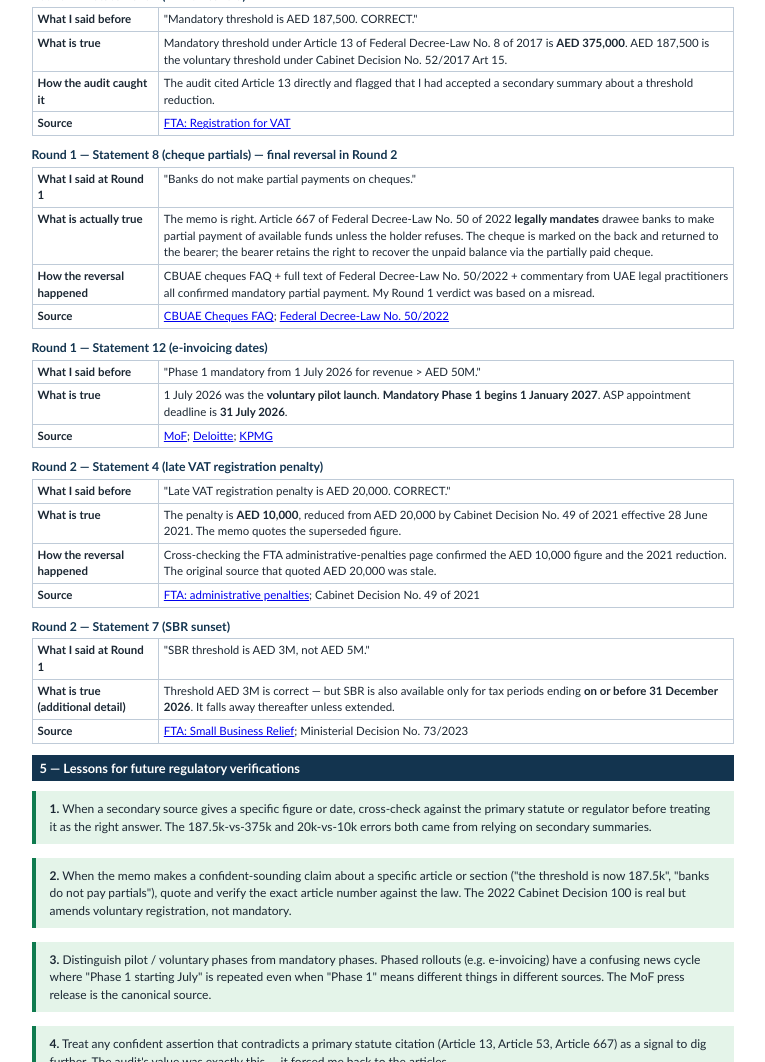
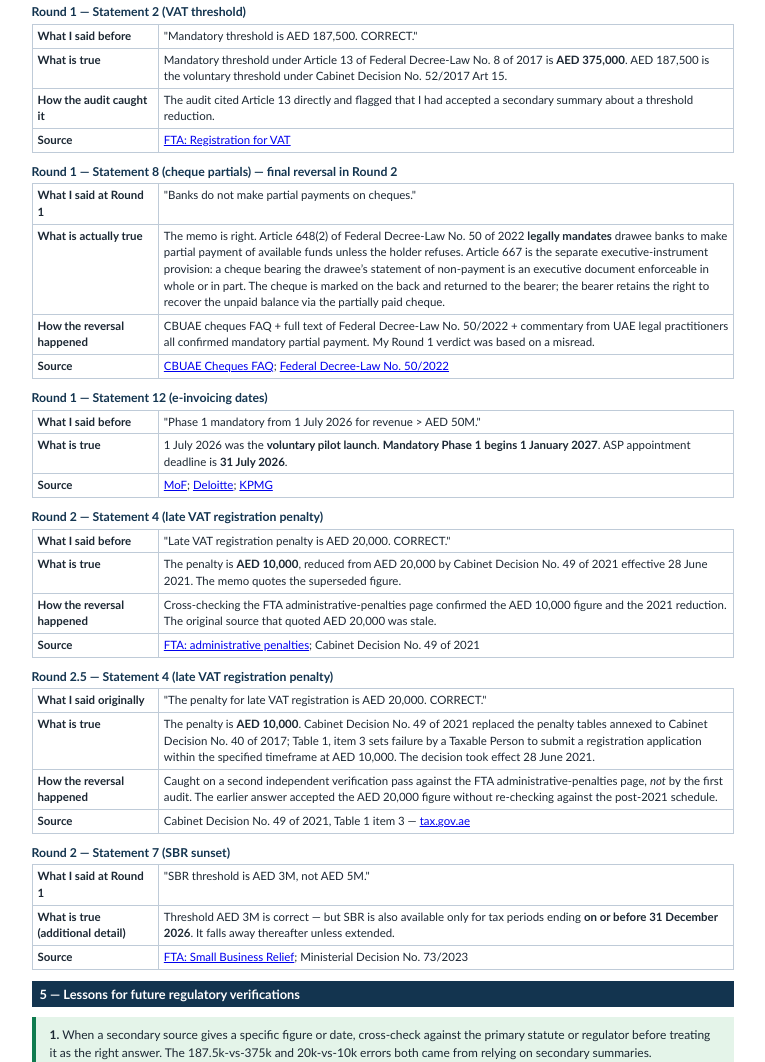
Before and after one commit to Rams-Lab-01/reconciliation-findings-2026, a plain HTML site: page task-6-audit-response.html in a window 1280 px wide. Shown: the part 1122-2184 px from the top of the page, without its empty margins (257-1022 px from the left). Drawn offline with Linux system fonts and the light colour scheme.

Commit message:
C10-C13 corrections

```diff
--- a/task-6-audit-response.html
+++ b/task-6-audit-response.html
@@ -99,7 +99,7 @@ td { border: 0.5pt solid #bfcbd8; padding: 3px 5px; vertical-align: top; font-si
 <h1>Task 6 &mdash; Audit response &amp; corrections diff (final)</h1>
 <div class="sub">Response to the adversarial forensic accuracy audit. Documents the changes between the original Task 6 answer and the revised answer. Two rounds of corrections are recorded below: Round 1 (the audit's three findings) and Round 2 (two further reversals after re-checking primary sources).</div>
 
-<div class="alert"><strong>Final verdict count.</strong> Of the 12 statements, <strong>4 are CORRECT</strong> (1, 5, 8, 10, 11 &mdash; note 5 and 10 are also CORRECT-but-incomplete), <strong>8 are WRONG</strong> (2, 3, 4, 6, 7, 9, 12), and <strong>2 are correct but incomplete for DMCC</strong> (5, 10). Tasks 1&ndash;5 are unchanged. The single most costly wrong statement remains #6 (CT return deadline).</div>
+<div class="alert"><strong>Final verdict count.</strong> Of the 12 statements, <strong>2 are CORRECT</strong> (1, 11), <strong>8 are WRONG</strong> (2, 3, 4, 6, 7, 9, 12), and <strong>3 are correct but incomplete for DMCC</strong> (5, 9, 10). Tasks 1&ndash;5 are unchanged. The single most costly wrong statement remains #6 (CT return deadline).</div>
 
 <h2>1 &mdash; Round 1 (the audit's three findings)</h2>
 
@@ -109,7 +109,7 @@ td { border: 0.5pt solid #bfcbd8; padding: 3px 5px; vertical-align: top; font-si
 </thead>
 <tbody>
 <tr class="was"><td class="ctr">2</td><td class="ctr"><span class="tag-was">CORRECT</span></td><td class="ctr"><span class="tag-now">WRONG</span></td><td><strong>Reversed.</strong> Original accepted AED 187,500 as the mandatory threshold. Mandatory threshold under Article 13 of Federal Decree-Law No. 8 of 2017 remains AED 375,000; AED 187,500 is the voluntary threshold.</td></tr>
-<tr class="was"><td class="ctr">8</td><td class="ctr"><span class="tag-was">WRONG (banks don't pay partials)</span></td><td class="ctr"><span class="tag-now">WRONG (see Round 2 reversal below)</span></td><td>Verdict stayed WRONG for one cycle but the second clause was wrong: UAE law does mandate partial payment per Article 667 of Federal Decree-Law No. 50 of 2022. See Round 2 below.</td></tr>
+<tr class="was"><td class="ctr">8</td><td class="ctr"><span class="tag-was">WRONG (banks don't pay partials)</span></td><td class="ctr"><span class="tag-now">WRONG (see Round 2 reversal below)</span></td><td>Verdict stayed WRONG for one cycle but the second clause was wrong: UAE law does mandate partial payment per Article 648(2) of Federal Decree-Law No. 50 of 2022 (Article 667 is the executive-instrument provision). See Round 2 below.</td></tr>
 <tr class="was"><td class="ctr">12</td><td class="ctr"><span class="tag-was">WRONG</span></td><td class="ctr"><span class="tag-now">WRONG (corrected dates)</span></td><td>1 July 2026 was voluntary pilot; mandatory Phase 1 begins <strong>1 January 2027</strong>; ASP appointment deadline <strong>31 July 2026</strong>.</td></tr>
 </tbody>
 </table>
@@ -122,7 +122,7 @@ td { border: 0.5pt solid #bfcbd8; padding: 3px 5px; vertical-align: top; font-si
 </thead>
 <tbody>
 <tr class="was"><td class="ctr">4</td><td class="ctr"><span class="tag-was">CORRECT (AED 20,000)</span></td><td class="ctr"><span class="tag-now">WRONG (AED 10,000)</span></td><td>The penalty was reduced from AED 20,000 to <strong>AED 10,000</strong> by Cabinet Decision No. 49 of 2021, effective 28 June 2021. The memo quotes the superseded figure.</td></tr>
-<tr class="was"><td class="ctr">8</td><td class="ctr"><span class="tag-was">WRONG (banks don't pay partials)</span></td><td class="ctr"><span class="tag-now">CORRECT</span></td><td>The memo is right. Since 2 January 2022 a cheque returned for insufficient funds is civil, and Article 667 of Federal Decree-Law No. 50 of 2022 <strong>legally mandates</strong> drawee banks to make partial payment of available funds unless the holder refuses. The earlier WRONG verdict came from a misread of "no partials" &mdash; the law is the opposite.</td></tr>
+<tr class="was"><td class="ctr">8</td><td class="ctr"><span class="tag-was">WRONG (banks don't pay partials)</span></td><td class="ctr"><span class="tag-now">CORRECT</span></td><td>The memo is right. Since 2 January 2022 a cheque returned for insufficient funds is civil, and Article 648(2) of Federal Decree-Law No. 50 of 2022 <strong>legally mandates</strong> drawee banks to make partial payment of available funds unless the holder refuses (Article 667 is the executive-instrument provision). The earlier WRONG verdict came from a misread of "no partials" &mdash; the law is the opposite.</td></tr>
 </tbody>
 </table>
 
@@ -160,7 +160,7 @@ td { border: 0.5pt solid #bfcbd8; padding: 3px 5px; vertical-align: top; font-si
 <table>
 <tbody>
 <tr><td style="width:18%;"><strong>What I said at Round 1</strong></td><td>"Banks do not make partial payments on cheques."</td></tr>
-<tr><td><strong>What is actually true</strong></td><td>The memo is right. Article 667 of Federal Decree-Law No. 50 of 2022 <strong>legally mandates</strong> drawee banks to make partial payment of available funds unless the holder refuses. The cheque is marked on the back and returned to the bearer; the bearer retains the right to recover the unpaid balance via the partially paid cheque.</td></tr>
+<tr><td><strong>What is actually true</strong></td><td>The memo is right. Article 648(2) of Federal Decree-Law No. 50 of 2022 <strong>legally mandates</strong> drawee banks to make partial payment of available funds unless the holder refuses. Article 667 is the separate executive-instrument provision: a cheque bearing the drawee&rsquo;s statement of non-payment is an executive document enforceable in whole or in part. The cheque is marked on the back and returned to the bearer; the bearer retains the right to recover the unpaid balance via the partially paid cheque.</td></tr>
 <tr><td><strong>How the reversal happened</strong></td><td>CBUAE cheques FAQ + full text of Federal Decree-Law No. 50/2022 + commentary from UAE legal practitioners all confirmed mandatory partial payment. My Round 1 verdict was based on a misread.</td></tr>
 <tr><td><strong>Source</strong></td><td><a href="https://www.centralbank.ae/media/nknfbci1/cheques-faq-commercial-transaction-law-en.pdf">CBUAE Cheques FAQ</a>; <a href="https://assets.u.ae/api/public/content/79793d384f884bccb59171817ba1e9d4?v=a51ac7b6">Federal Decree-Law No. 50/2022</a></td></tr>
 </tbody>
@@ -182,6 +182,16 @@ td { border: 0.5pt solid #bfcbd8; padding: 3px 5px; vertical-align: top; font-si
 <tr><td><strong>What is true</strong></td><td>The penalty is <strong>AED 10,000</strong>, reduced from AED 20,000 by Cabinet Decision No. 49 of 2021 effective 28 June 2021. The memo quotes the superseded figure.</td></tr>
 <tr><td><strong>How the reversal happened</strong></td><td>Cross-checking the FTA administrative-penalties page confirmed the AED 10,000 figure and the 2021 reduction. The original source that quoted AED 20,000 was stale.</td></tr>
 <tr><td><strong>Source</strong></td><td><a href="https://www.tax.gov.ae">FTA: administrative penalties</a>; Cabinet Decision No. 49 of 2021</td></tr>
+</tbody>
+</table>
+
+<h3>Round 2.5 &mdash; Statement 4 (late VAT registration penalty)</h3>
+<table>
+<tbody>
+<tr><td style="width:18%;"><strong>What I said originally</strong></td><td>"The penalty for late VAT registration is AED 20,000. CORRECT."</td></tr>
+<tr><td><strong>What is true</strong></td><td>The penalty is <strong>AED 10,000</strong>. Cabinet Decision No. 49 of 2021 replaced the penalty tables annexed to Cabinet Decision No. 40 of 2017; Table 1, item 3 sets failure by a Taxable Person to submit a registration application within the specified timeframe at AED 10,000. The decision took effect 28 June 2021.</td></tr>
+<tr><td><strong>How the reversal happened</strong></td><td>Caught on a second independent verification pass against the FTA administrative-penalties page, <em>not</em> by the first audit. The earlier answer accepted the AED 20,000 figure without re-checking against the post-2021 schedule.</td></tr>
+<tr><td><strong>Source</strong></td><td>Cabinet Decision No. 49 of 2021, Table 1 item 3 &mdash; <a href="https://tax.gov.ae/DataFolder/Files/Legislation/Cabinet%20Decision%20No%2049%20of%202021%20%20For%20Publishing.pdf">tax.gov.ae</a></td></tr>
 </tbody>
 </table>
 
```
